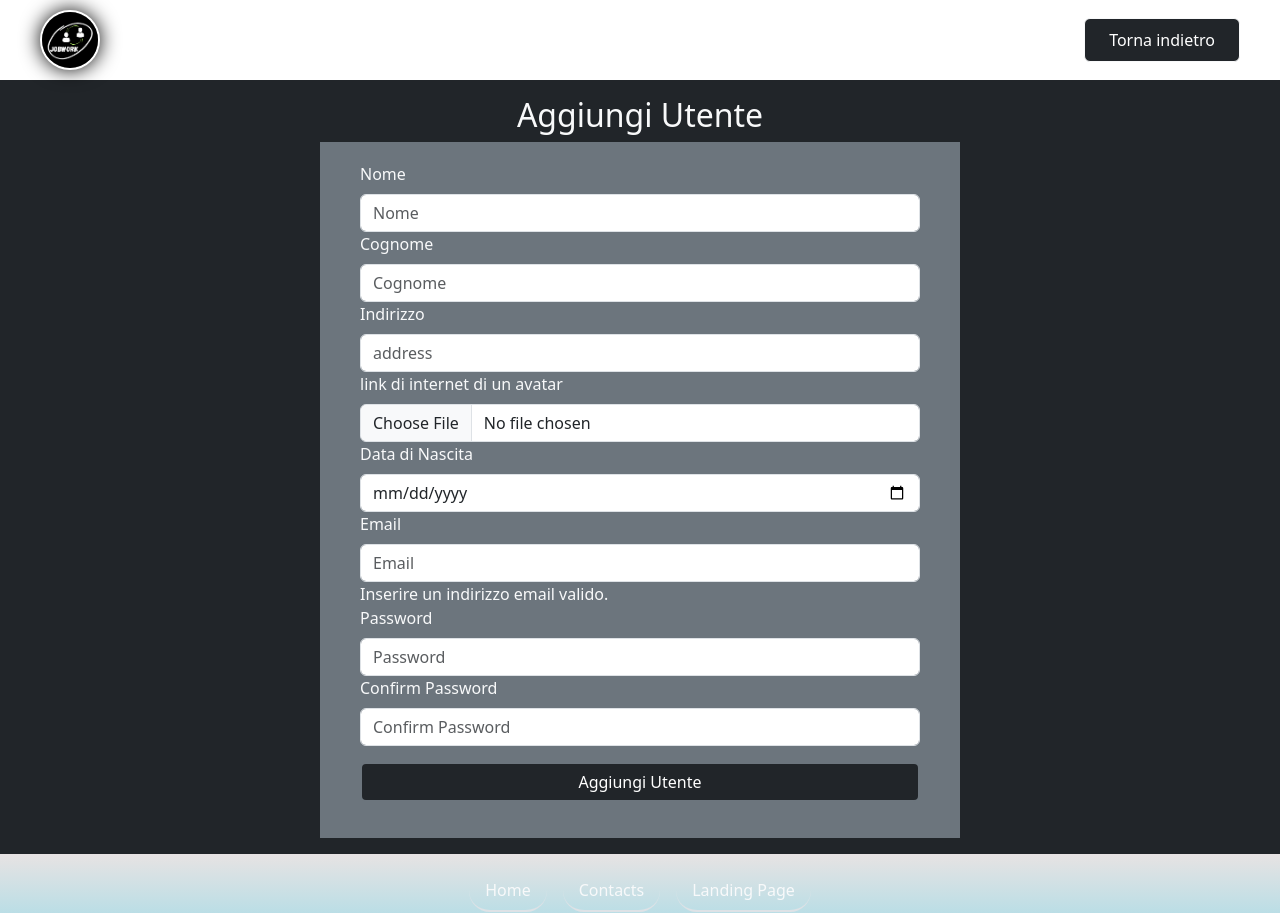
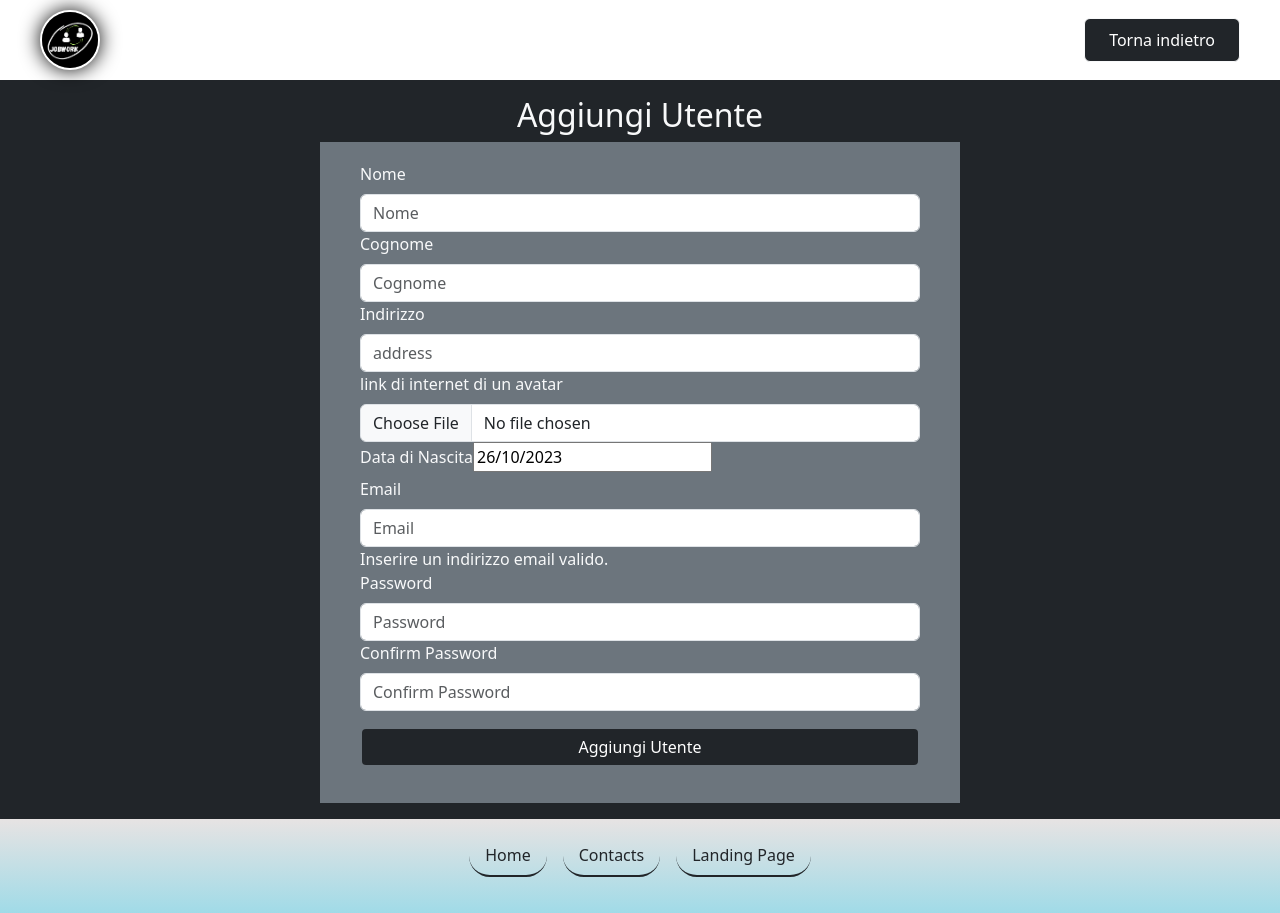
Before and after one commit to celegabor/capstone-frontEnd, a React (Create React App) app: page /addUser in a window 1280 px wide. Shown: the top 913 px of the page. Built offline with nearby package versions, Linux system fonts and the light colour scheme; no server answers.

Commit message:
aggiusto dob+altre modifiche

```diff
--- a/package.json
+++ b/package.json
@@ -14,6 +14,7 @@
     "jwt-decode": "^4.0.0",
     "react": "^18.2.0",
     "react-bootstrap": "^2.9.1",
+    "react-datepicker": "^4.21.0",
     "react-dom": "^18.2.0",
     "react-pdf": "^7.5.1",
     "react-responsive-pagination": "^2.2.3",
--- a/src/components/footer/MyFooter.js
+++ b/src/components/footer/MyFooter.js
@@ -14,13 +14,13 @@ const MyFooter = ()=> {
     <div className="custom-background p-3">
       <Nav className=" justify-content-center" activeKey="/home">
         <Nav.Item>
-          <Nav.Link className='text-light border-bottom mx-2 rounded-5 border-2' href="/home">Home</Nav.Link>
+          <Nav.Link className='text-dark border-bottom border-dark mx-2 rounded-5 border-2' href="/home">Home</Nav.Link>
         </Nav.Item>
         <Nav.Item>
-          <Nav.Link className='text-light border-bottom mx-2 rounded-5 border-2' href='/contacts'>Contacts</Nav.Link>
+          <Nav.Link className='text-dark border-bottom border-dark mx-2 rounded-5 border-2' href='/contacts'>Contacts</Nav.Link>
         </Nav.Item>
         <Nav.Item>
-          <Nav.Link className='text-light border-bottom mx-2 rounded-5 border-2' href='/'>Landing Page</Nav.Link>
+          <Nav.Link className='text-dark border-bottom border-dark mx-2 rounded-5 border-2' href='/'>Landing Page</Nav.Link>
         </Nav.Item>
       </Nav>
       <div className='w-100 text-center'>
--- a/src/pages/AddUser.jsx
+++ b/src/pages/AddUser.jsx
@@ -5,9 +5,10 @@ import Button from "react-bootstrap/Button";
 import { Link } from "react-router-dom";
 import FooterElement from "../components/footer/MyFooter";
 import Spinner from "react-bootstrap/Spinner";
+import DatePicker from "react-datepicker";
 import { Navigate, useNavigate } from "react-router-dom";
 import Logo from "../img/JobWork.png";
-
+import "react-datepicker/dist/react-datepicker.css";
 import "./addUser.css";
 
 const AddUser = () => {
@@ -18,7 +19,7 @@ const AddUser = () => {
     name: "",
     lastName: "",
     address: "",
-    dob: "",
+    dob: new Date(),
     avatar: "",
     email: "",
     password: "",
@@ -26,9 +27,9 @@ const AddUser = () => {
   const [isSuccessful, setIsSuccessful] = useState(false);
   const [emails, setEmails] = useState([]);
 
-  const dobAsDate = new Date(userData.dob);
+  // const dobAsDate = new Date(userData.dob);
   // const dobFormatted = dobAsDate.toISOString().split('T')[0];
-
+  console.log(userData.dob);
   const navigate = useNavigate();
 
   const onChangeSetFile = (e) => {
@@ -93,7 +94,7 @@ const AddUser = () => {
         const finalBody = {
           ...userData,
           avatar: uploadAvatar.avatar,
-          dob: dobAsDate,
+          dob: userData.dob,
         };
 
         const response = await fetch(
@@ -275,12 +276,10 @@ const AddUser = () => {
               {/* dob */}
               <Form.Group className="elementsForm" as={Col} controlId="dob">
                 <Form.Label>Data di Nascita</Form.Label>
-                <Form.Control
-                  required
-                  type="date"
-                  name="dob"
-                  value={userData.dob}
-                  onChange={handleChange}
+                <DatePicker
+                  selected={userData.dob}
+                  onChange={(date) => setUserData({ ...userData, dob: date })}
+                  dateFormat="dd/MM/yyyy"
                 />
               </Form.Group>
 
@@ -384,3 +383,5 @@ const AddUser = () => {
 };
 
 export default AddUser;
+
+// react date peacker
--- a/src/pages/Contacts.jsx
+++ b/src/pages/Contacts.jsx
@@ -23,9 +23,9 @@ const Contacts = ()=> {
         <img className='logo' src={Logo} alt="" />
         <Button variant='dark' className='border border-info border-3 text-info p-2 px-5' onClick={() => navigate('/home')}>Torna indietro</Button>
       </nav>
-      <main className='main-contacts-height bg-secondary d-flex flex-column justify-content-center align-items-center'>
+      <main className='main-contacts-height bg-secondary d-flex flex-column justify-content-center align-items-center w-100'>
         <h1 className='text-info p-3'>CONTATTI:</h1>
-        <div className='border border-info border-5 bg-dark w-50 h-50 border rounded-4 text-white d-flex flex-column justify-content-center align-items-center'>
+        <div className='border border-info border-5 bg-dark w-100 w-contacts-custom h-50 border rounded-4 text-white d-flex flex-column justify-content-center align-items-center'>
             <p>tel. : 3463760556</p>
             <p>e-mail : celegabor@gmail.com</p>
             <div className='d-flex align-items-center'>
--- a/src/pages/GetUserId.jsx
+++ b/src/pages/GetUserId.jsx
@@ -7,6 +7,8 @@ import { faHammer, faFile, faHome } from "@fortawesome/free-solid-svg-icons";
 import Button from "react-bootstrap/Button";
 import { useNavigate } from "react-router-dom";
 import { FontAwesomeIcon } from "@fortawesome/react-fontawesome";
+import DatePicker from "react-datepicker";
+import "react-datepicker/dist/react-datepicker.css";
 import "./getUserId.css";
 
 function GetUserId() {
@@ -115,7 +117,7 @@ function GetUserId() {
                   key="user-details-form"
                 >
                   <div className="row" key="user-details-row-1">
-                      {/* Immagine del profilo */}
+                    {/* Immagine del profilo */}
                     <div className="col-md-6" key="user-details-col-1">
                       <div className="w-100 p-2 m-2 d-flex flex-column mt-2">
                         <label
@@ -256,28 +258,28 @@ function GetUserId() {
                     </div>
                   </div>
                   <div className="row" key="user-details-row-4">
+
                     {/* Data di Nascita */}
-                    <div className="col-md-6" key="user-details-dob-col">
+                    <div className="col-md-6" key="user-form-address-col">
                       <div
-                        className="w-100 p-2 d-flex flex-column filter-custom"
-                        key="user-details-dob-div"
+                        className="p-2 d-flex flex-column filter-custom"
+                        key="dob-container"
                       >
                         <label
                           className="text-center text-dark bg-info rounded-top-3"
-                          key="user-details-name-label"
+                          key="dob-label"
                         >
                           Data di nascita:
-                        </label>{" "}
-                        <input
-                          className="text-center bg-secondary text-white p-2 rounded-bottom-3 border-bottom border-2"
-                          type="date"
-                          name="dob"
-                          value={user.dob}
-                          readOnly
-                          key="user-dob-input"
+                        </label>
+                        <DatePicker
+                          className="z-index-custom bg-secondary text-white p-2 rounded-bottom-3 border-bottom border-2 w-100 text-center"
+                          selected={user.dob ? new Date(user.dob) : null}
+                          key="dob-input"
+                          dateFormat="dd/MM/yyyy"
                         />
                       </div>
                     </div>
+
                     {/* provincia */}
                     <div className="col-md-6" key="user-details-provincia-col">
                       <div
@@ -301,7 +303,7 @@ function GetUserId() {
                       </div>
                     </div>
                   </div>
-                  <div className="row" key="user-details-row-4">
+                  <div className="row" key="user-details-row-444">
                     {/* work */}
                     <div className="col-md-6" key="user-details-work-col">
                       <div
--- a/src/pages/LandingPage.jsx
+++ b/src/pages/LandingPage.jsx
@@ -44,6 +44,8 @@ function LandingPage() {
         onEnded={handleVideoEnded}
         src={Video}
         autoPlay
+        playsInline
+        loop
         muted={true}
       ></video>
       <div className="filter-video"></div>
--- a/src/pages/User.jsx
+++ b/src/pages/User.jsx
@@ -8,6 +8,8 @@ import Spinner from "react-bootstrap/Spinner";
 import { faHammer, faFile, faHome } from "@fortawesome/free-solid-svg-icons";
 import { Document, Page, pdfjs } from "react-pdf";
 import Modal from "react-bootstrap/Modal";
+import DatePicker from "react-datepicker";
+import "react-datepicker/dist/react-datepicker.css";
 import "./user.css";
 
 function User() {
@@ -20,7 +22,7 @@ function User() {
     name: "",
     lastName: "",
     email: "",
-    dob: "",
+    dob: new Date(),
     address: "",
     provincia: "",
     cap: "",
@@ -29,6 +31,7 @@ function User() {
     gender: "",
     work: "",
   });
+  console.log(userFormData);
   const [message, setMessage] = useState("");
   const [file, setFile] = useState(null);
   const [fileDoc, setFileDoc] = useState(null);
@@ -45,15 +48,6 @@ function User() {
     newPassword: "",
     confirmNewPassword: "",
   });
-
-  const dobAsDate = new Date(userFormData.dob);
-  const year = dobAsDate.getFullYear();
-  const month = String(dobAsDate.getMonth() + 1).padStart(2, '0');
-  const day = String(dobAsDate.getDate()).padStart(2, '0');
-
-  const dobFormatted = `${day}-${month}-${year}`;
-  console.log(dobFormatted);
-  console.log(userFormData.dob);
 
   const categories = [
     "cuoco",
@@ -235,11 +229,10 @@ function User() {
     event.preventDefault();
     setIsLoading(true);
 
-    const dobAsNumber = parseInt(dobFormatted);
     const updatedData = {
       ...userFormData,
-      dob: dobAsNumber,
       categoryWork: selectedCategory,
+      dob: new Date(userFormData.dob),
     };
 
     if (file || fileDoc || updatedData) {
@@ -671,9 +664,9 @@ function User() {
                     </div>
                   </div>
                 </div>
-                <div className="row" key="user-form-row-3">
+                <div className="row" key="user-form-row-33">
                   {/* Data di Nascita */}
-                  <div className="col-md-6" key="user-form-address-col">
+                  <div className="z-index-custom col-md-6" key="user-form-dob-col">
                     <div
                       className="p-2 d-flex flex-column filter-custom"
                       key="dob-container"
@@ -684,16 +677,19 @@ function User() {
                       >
                         Data di nascita:
                       </label>
-                      <input
-                        className="bg-secondary text-white p-2 rounded-bottom-3 border-bottom border-2"
-                        type="date"
-                        name="dob"
-                        value={userFormData.dob}
-                        onChange={handleFormChange}
+                      <DatePicker
+                        className="z-index-custom bg-secondary text-white p-2 rounded-bottom-3 border-bottom border-2 w-100 text-center"
+                        selected={userFormData.dob ? new Date(userFormData.dob) : null}
+                        onChange={(date) =>  setUserFormData({ ...userFormData, dob: new Date(date) })}
+                        dateFormat="dd/MM/yyyy"
+                        showYearDropdown
+                        yearDropdownItemNumber={100}
+                        scrollableYearDropdown
                         key="dob-input"
                       />
                     </div>
                   </div>
+
                   {/* Indirizzo */}
                   <div className="col-md-6" key="user-form-address-col">
                     <div
@@ -763,7 +759,7 @@ function User() {
                     </div>
                   </div>
                 </div>
-                <div className="row" key="user-form-row-3">
+                <div className="row" key="user-form-row-333">
                   {/* Work */}
                   <div className="col-md-6" key="user-form-work-col">
                     <div
@@ -817,9 +813,9 @@ function User() {
                         onChange={handleFormChange}
                         key="gender-select"
                       >
-                        <option value="maschio">Maschio</option>
-                        <option value="femmina">Femmina</option>
-                        <option value="altro">Altro</option>
+                        <option value="Maschio">Maschio</option>
+                        <option value="Femmina">Femmina</option>
+                        <option value="Altro">Altro</option>
                       </select>
                     </div>
                   </div>
--- a/src/pages/login.css
+++ b/src/pages/login.css
@@ -65,6 +65,9 @@ form{
     form{
         width: 70%;
     }
+    .jumbotron{
+        height: auto !important;
+    }
 }
 
 
```
Also changed, not shown: src/pages/contacts.css (+17 -0 lines), 1 other file (tests, documents, lock files or other folders).
